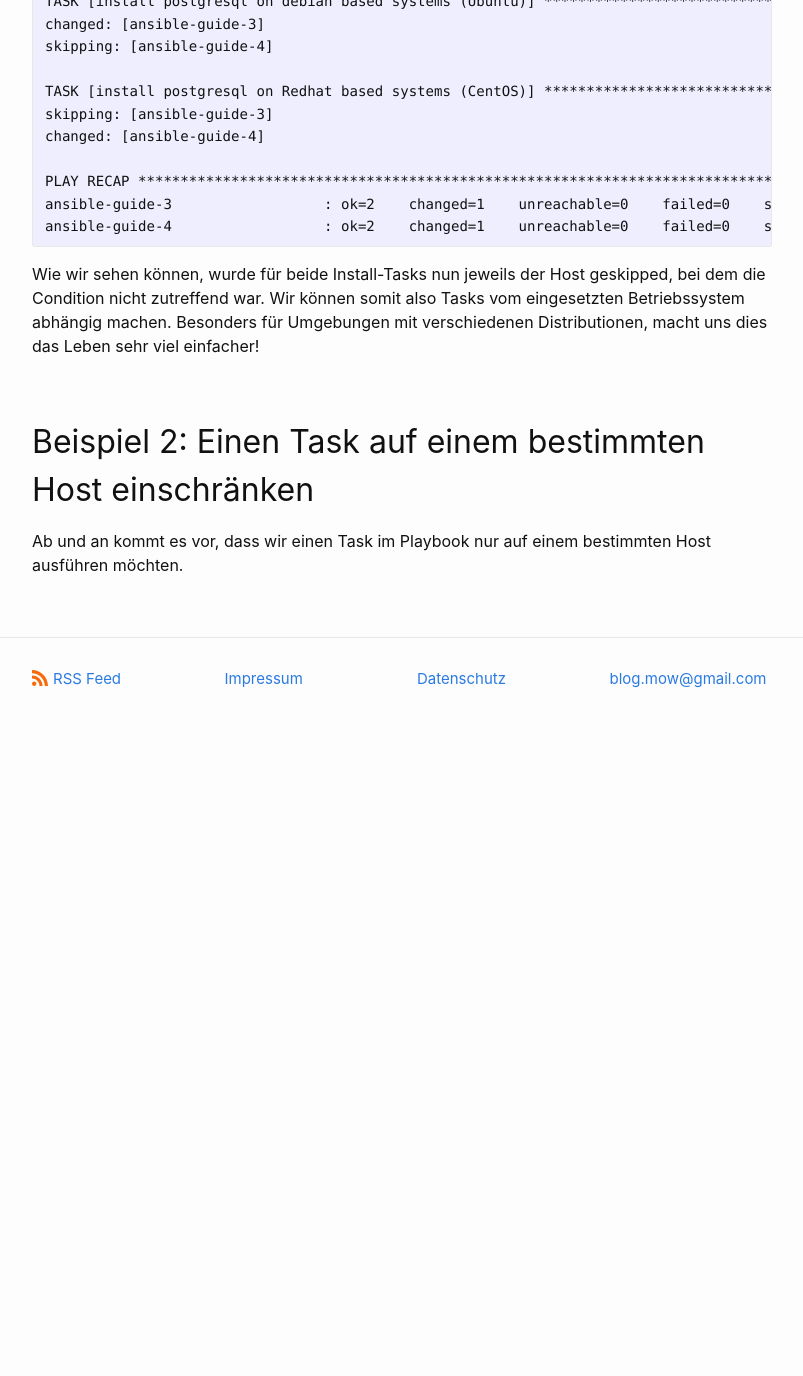
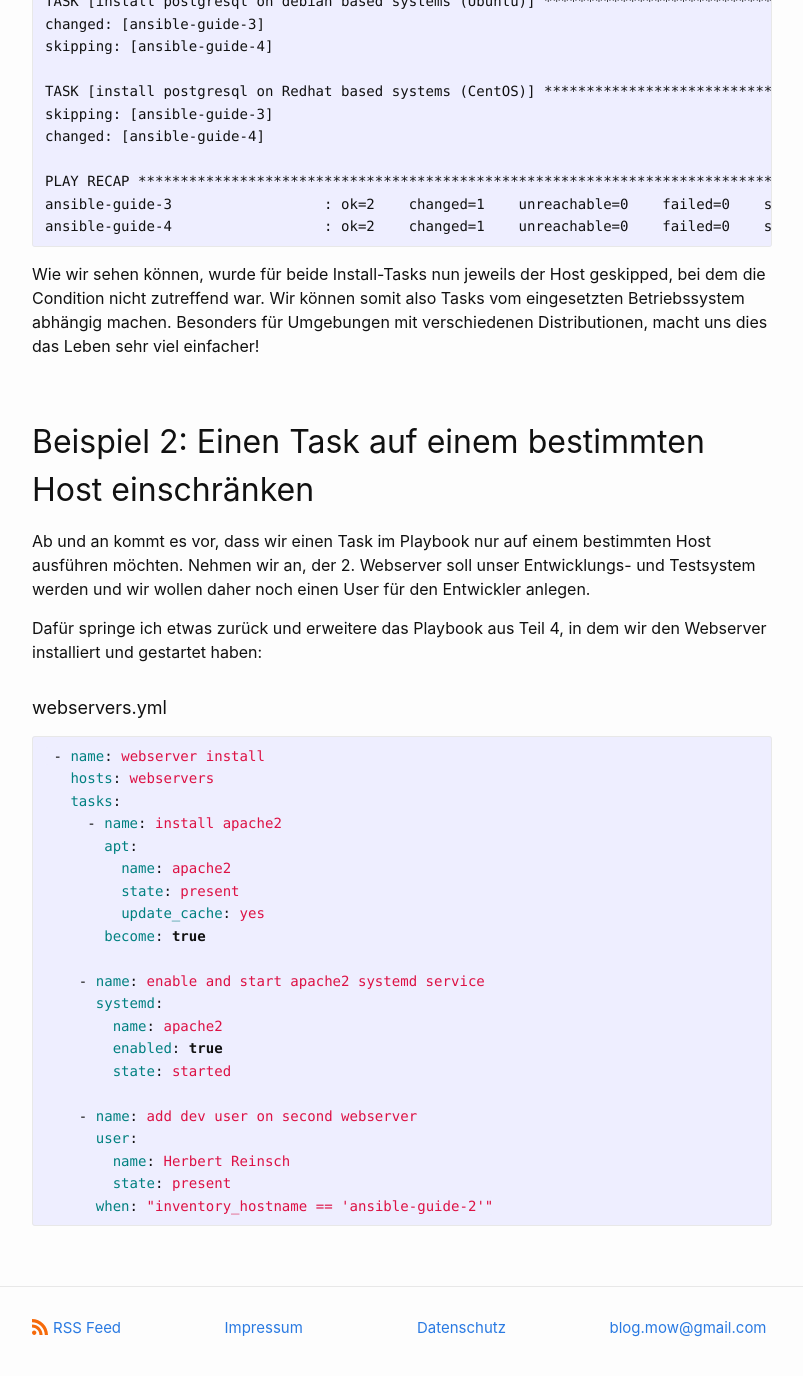
Before and after one commit to dermow/staging, a Jekyll site: the page built from _posts/2021-04-01-ansible-guide-9.markdown, in a window 1280 px wide and 1400 px high, scrolled down 2021 px. Shown: the top 1376 px of the window, without its empty margins (238-1041 px from the left). Built offline with Jekyll 4.4.1, drawn with Linux system fonts in a browser that asks for light colours; comment, search, counter and statistics services are not loaded; before the commit the page ends 2771 px from its top, so only the background shows below that.

Commit message:
Update 2021-04-01-ansible-guide-9.markdown

````diff
--- a/_posts/2021-04-01-ansible-guide-9.markdown
+++ b/_posts/2021-04-01-ansible-guide-9.markdown
@@ -87,4 +87,31 @@ Wie wir sehen können, wurde für beide Install-Tasks nun jeweils der Host geski
 
 ## Beispiel 2: Einen Task auf einem bestimmten Host einschränken
 
-Ab und an kommt es vor, dass wir einen Task im Playbook nur auf einem bestimmten Host ausführen möchten.
+Ab und an kommt es vor, dass wir einen Task im Playbook nur auf einem bestimmten Host ausführen möchten. Nehmen wir an, der 2. Webserver soll unser Entwicklungs- und Testsystem werden und wir wollen daher noch einen User für den Entwickler anlegen.
+
+Dafür springe ich etwas zurück und erweitere das Playbook aus Teil 4, in dem wir den Webserver installiert und gestartet haben:
+
+##### webservers.yml
+``` yaml
+ - name: webserver install
+   hosts: webservers
+   tasks:
+     - name: install apache2
+       apt:
+         name: apache2
+         state: present
+         update_cache: yes
+       become: true
+
+    - name: enable and start apache2 systemd service
+      systemd:
+        name: apache2
+        enabled: true
+        state: started
+
+    - name: add dev user on second webserver
+      user:
+        name: Herbert Reinsch
+        state: present
+      when: "inventory_hostname == 'ansible-guide-2'"
+```
````
